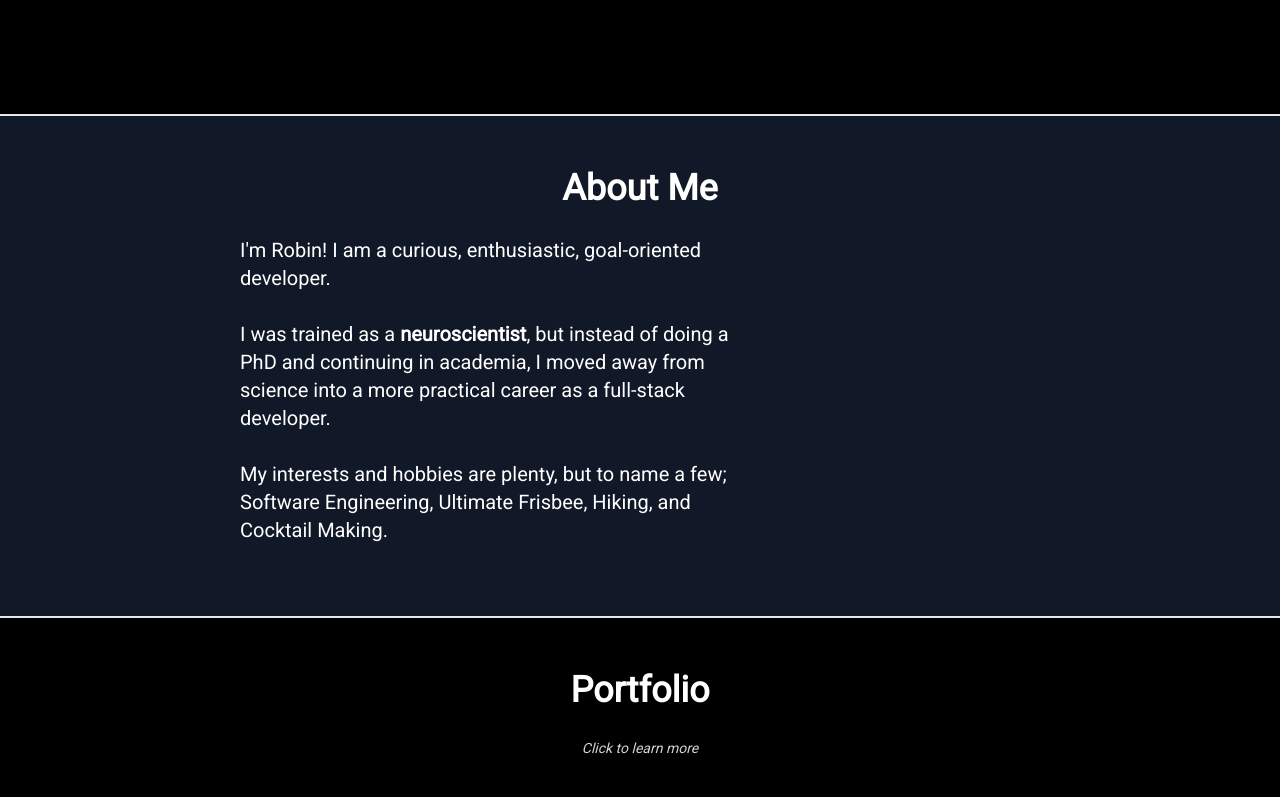
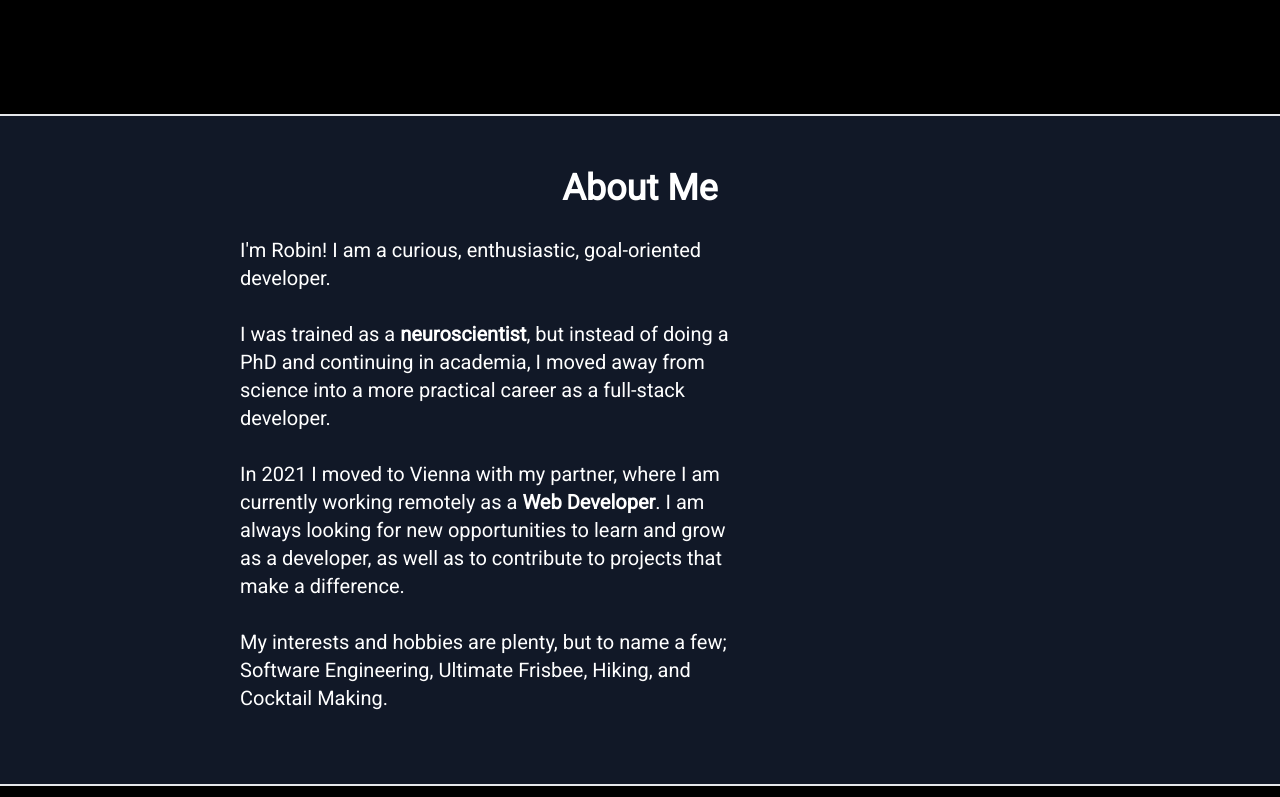
Before and after one commit to GoudekettingRM/goudeketting.nl, a Next.js app: page / in a window 1280 px wide. Shown: the part 684-1481 px from the top of the page. Built offline with nearby package versions, Linux system fonts and the light colour scheme; what prettier would draw is missing.

Commit message:
Update about me

```diff
--- a/src/components/About.tsx
+++ b/src/components/About.tsx
@@ -16,6 +16,12 @@ export default function About() {
           </p>
           <br />
           <p>
+            In 2021 I moved to Vienna with my partner, where I am currently working remotely as a{' '}
+            <strong>Web Developer</strong>. I am always looking for new opportunities to learn and
+            grow as a developer, as well as to contribute to projects that make a difference.
+          </p>
+          <br />
+          <p>
             My interests and hobbies are plenty, but to name a few; Software Engineering, Ultimate
             Frisbee, Hiking, and Cocktail Making.
           </p>
```
